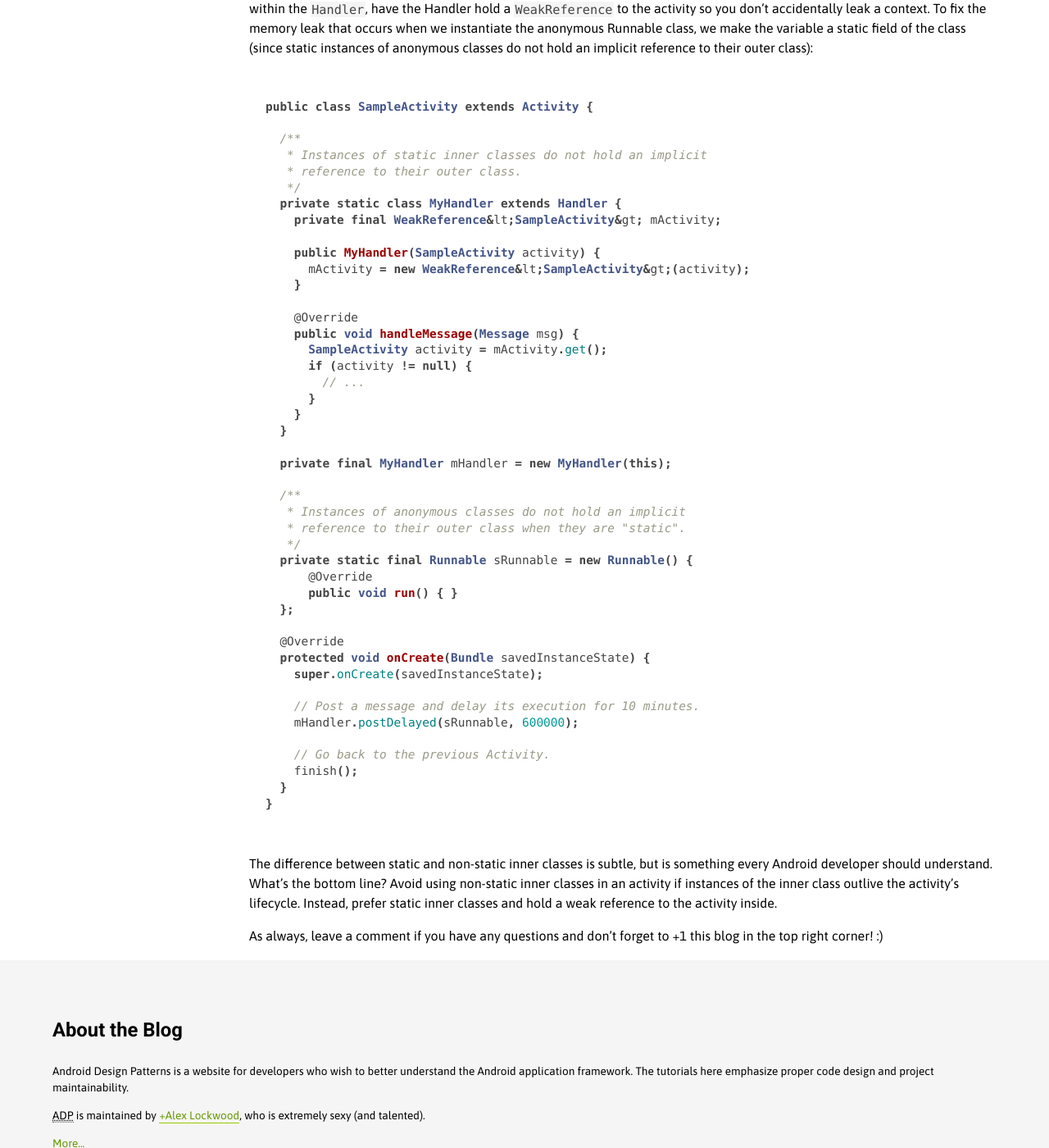
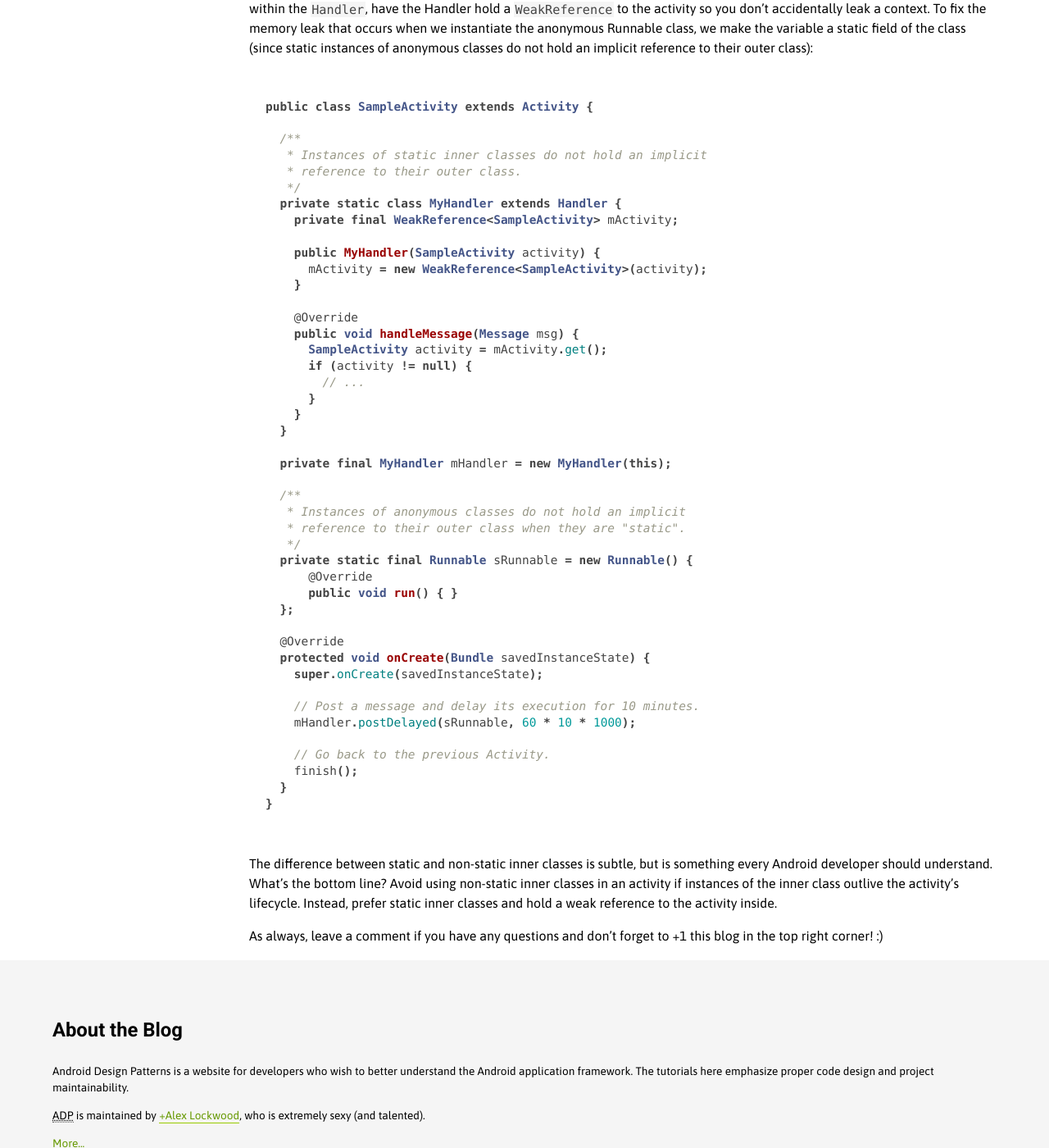
Before and after one commit to alexjlockwood/AndroidDesignPatterns, a Jekyll site: the page built from _posts/2013-01-14-how-to-leak-a-context-handlers-inner-classes.md, in a window 1280 px wide and 1400 px high, scrolled down 1859 px. Shown: the whole window at 82% size. Built offline with Jekyll 4.4.1, drawn with Linux system fonts in a browser that asks for light colours; Markdown is read by kramdown in place of the engine named in the settings; comment, search, counter and statistics services are not loaded; some of the changed lines change nothing that is shown.

Commit message:
Fixed formatting issues

```diff
--- a/_posts/2013-01-14-how-to-leak-a-context-handlers-inner-classes.md
+++ b/_posts/2013-01-14-how-to-leak-a-context-handlers-inner-classes.md
@@ -101,10 +101,10 @@ public class SampleActivity extends Activity {
    * reference to their outer class.
    */
   private static class MyHandler extends Handler {
-    private final WeakReference&lt;SampleActivity&gt; mActivity;
+    private final WeakReference<SampleActivity> mActivity;
 
     public MyHandler(SampleActivity activity) {
-      mActivity = new WeakReference&lt;SampleActivity&gt;(activity);
+      mActivity = new WeakReference<SampleActivity>(activity);
     }
 
     @Override
@@ -132,7 +132,7 @@ public class SampleActivity extends Activity {
     super.onCreate(savedInstanceState);
 
     // Post a message and delay its execution for 10 minutes.
-    mHandler.postDelayed(sRunnable, 600000);
+    mHandler.postDelayed(sRunnable, 60 * 10 * 1000);
 
     // Go back to the previous Activity.
     finish();
```
